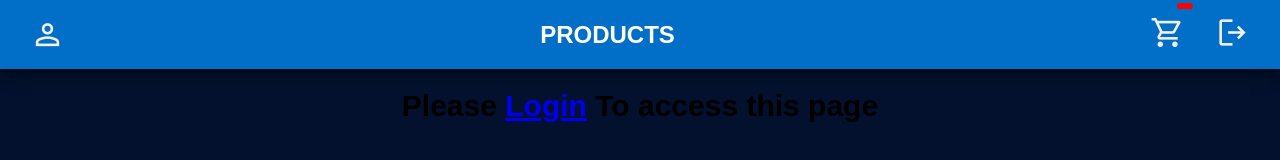
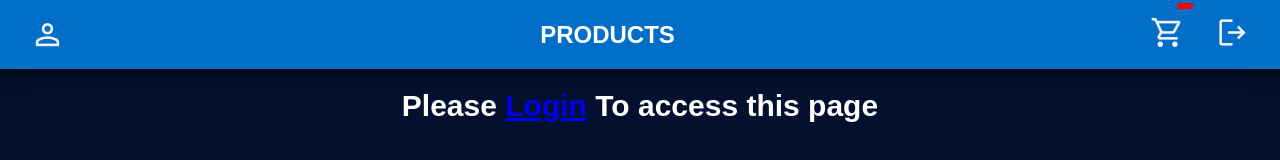
Before and after one commit to Pratham-D14/E-Commerce, a plain HTML site: page docs/home.html in a window 1280 px wide. Drawn offline with nearby package versions, Linux system fonts and the light colour scheme; no server answers.

Commit message:
chnage in text color

```diff
--- a/docs/css/home.css
+++ b/docs/css/home.css
@@ -106,3 +106,7 @@ body {
   border-radius: 20px;
   background-color: red;
 }
+
+#h1 {
+  color: white;
+}
--- a/docs/js/homepage.js
+++ b/docs/js/homepage.js
@@ -55,7 +55,7 @@ function homepage() {
     .catch((err) => {
       console.log(err);
       output.innerHTML = `
-      <h1>Please <a href="./index.html">Login</a> To access this page</h1>`;
+      <h1 id="h1">Please <a href="./index.html">Login</a> To access this page</h1>`;
     });
 }
 
```
